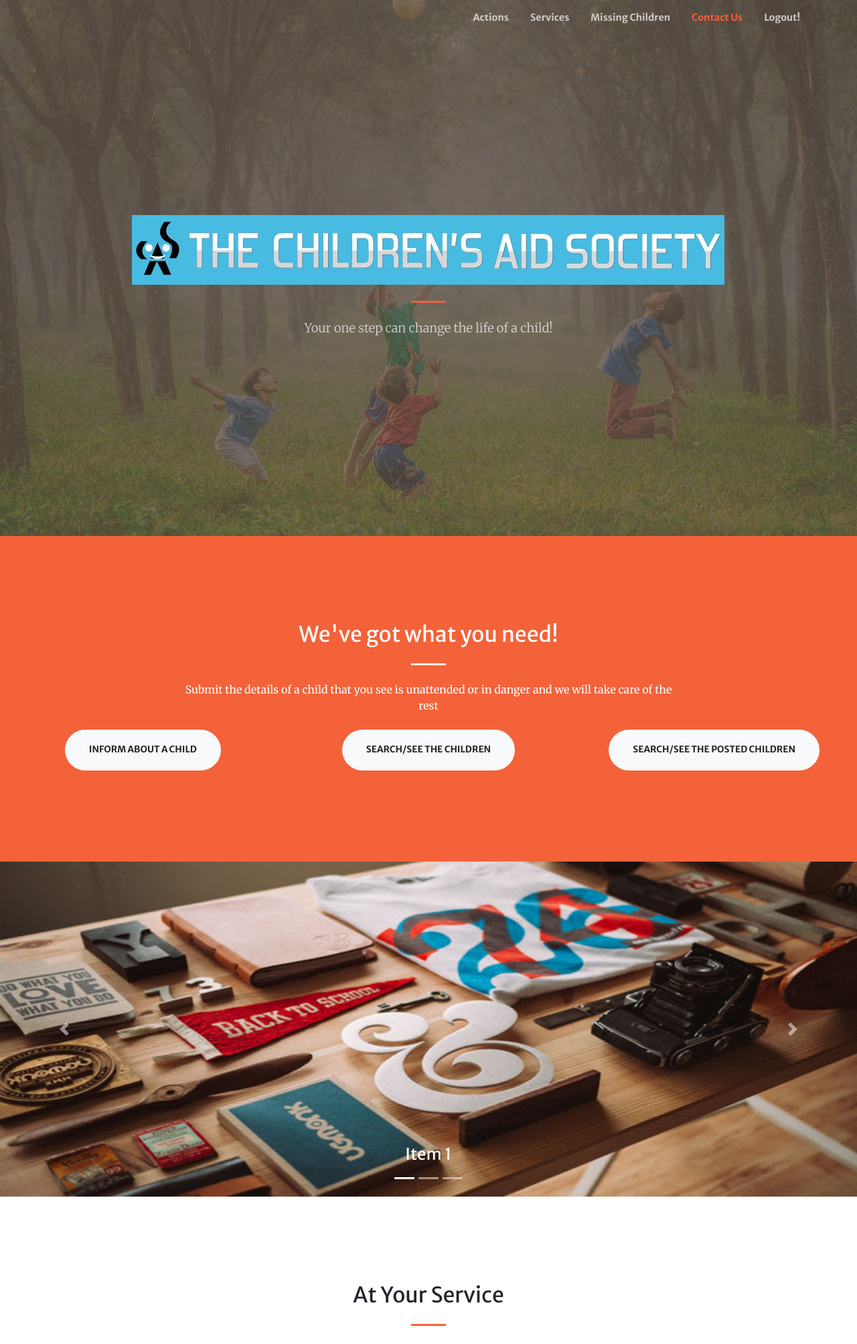
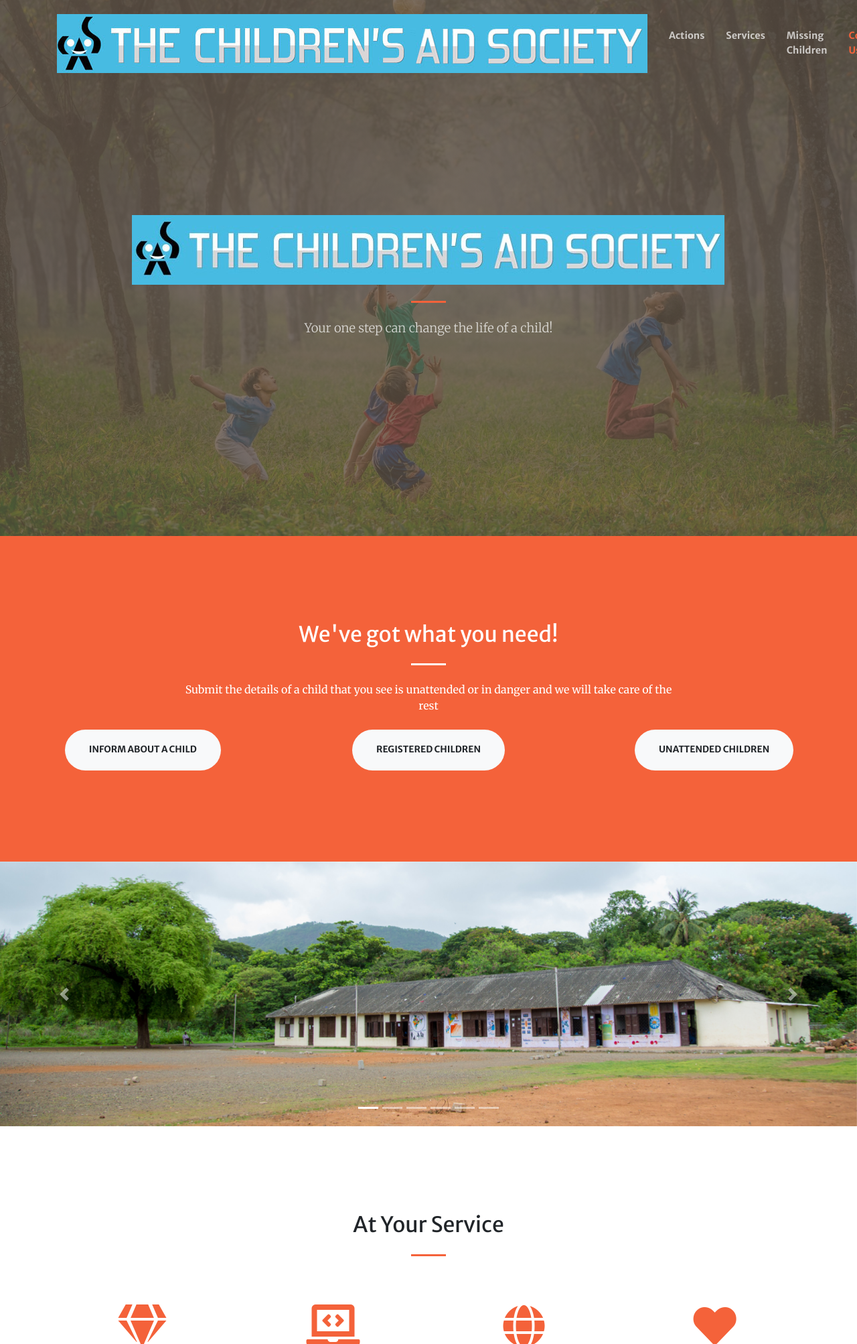
Before and after one commit to jishant07/children_aid, a PHP site: page / in a window 1280 px wide. Shown: the top 2006 px of the page at 67% size. Run offline with PHP 8.4, Linux system fonts and the light colour scheme; a user stored in the database is signed in.

Commit message:
Styling changes

```diff
--- a/index.php
+++ b/index.php
@@ -42,7 +42,7 @@ session_start();
   <!-- Navigation -->
   <nav class="navbar navbar-expand-lg navbar-light fixed-top py-3" id="mainNav">
     <div class="container">
-      <a class="navbar-brand js-scroll-trigger" id="logo" href="#page-top"></a>
+      <a class="navbar-brand js-scroll-trigger" id="logo" href="#page-top"><img src="./img/cas-mumbai-logo.jpg"></a>
       <button class="navbar-toggler navbar-toggler-right" type="button" data-toggle="collapse" data-target="#navbarResponsive" aria-controls="navbarResponsive" aria-expanded="false" aria-label="Toggle navigation">
         <span class="navbar-toggler-icon"></span>
       </button>
@@ -107,12 +107,12 @@ session_start();
         </div>
         <div class='col-lg-4'>
             <a class='btn btn-light btn-xl js-scroll-trigger mb-2' href='retrive_data.php'>
-              Search/See the children
+              Registered Children
             </a>
         </div>
         <div class='col-lg-4'>
             <a class='btn btn-light btn-xl js-scroll-trigger mb-2' href='minimal_data.php'>
-              Search/See the Posted Children
+              Unattended Children
             </a>
         </div>
         </div>
@@ -133,12 +133,12 @@ session_start();
     <div class='row' style='text-align:center;margin:auto;'>
     <div class='col-lg-6'>
       <a class='btn btn-light btn-xl js-scroll-trigger mb-2' href='retrive_data.php'>
-        Search/See the children
+        Registered Children
       </a>
     </div>
     <div class='col-lg-6'>
             <a class='btn btn-light btn-xl js-scroll-trigger mb-2' href='minimal_data.php'>
-              Search/See the Posted Children
+              Unattended Children
             </a>
         </div>
     </div>
@@ -151,19 +151,28 @@ session_start();
     <li data-target="#carouselExampleIndicators" data-slide-to="0" class="active"></li>
     <li data-target="#carouselExampleIndicators" data-slide-to="1"></li>
     <li data-target="#carouselExampleIndicators" data-slide-to="2"></li>
+    <li data-target="#carouselExampleIndicators" data-slide-to="3"></li>
+    <li data-target="#carouselExampleIndicators" data-slide-to="4"></li>
+    <li data-target="#carouselExampleIndicators" data-slide-to="5"></li>
   </ol>
   <div class="carousel-inner">
     <div class="carousel-item active">
-      <img class="d-block w-100" src="./img/portfolio/fullsize/1.jpg" alt="First slide" style="max-height: 500px;">
-      <div class="carousel-caption d-none d-md-block">
-        <h4>Item 1</h4>
-      </div>
+      <img class="d-block w-100" src="./img/1.jpg" alt="First slide" style="max-height: 500px;">
     </div>
     <div class="carousel-item">
-      <img class="d-block w-100" src="./img/portfolio/fullsize/2.jpg" alt="Second slide" style="max-height: 500px;">
+      <img class="d-block w-100" src="./img/2.jpg" alt="Second slide" style="max-height: 500px;">
     </div>
     <div class="carousel-item">
-      <img class="d-block w-100" src="./img/portfolio/fullsize/3.jpg" alt="Third slide" style="max-height: 500px;">
+      <img class="d-block w-100" src="./img/3.jpg" alt="Third slide" style="max-height: 500px;">
+    </div>
+    <div class="carousel-item">
+      <img class="d-block w-100" src="./img/4.jpg" alt="Third slide" style="max-height: 500px;">
+    </div>
+    <div class="carousel-item">
+      <img class="d-block w-100" src="./img/5.jpg" alt="Third slide" style="max-height: 500px;">
+    </div>
+    <div class="carousel-item">
+      <img class="d-block w-100" src="./img/6.jpg" alt="Third slide" style="max-height: 500px;">
     </div>
   </div>
   <a class="carousel-control-prev" href="#carouselExampleIndicators" role="button" data-slide="prev">
@@ -337,11 +346,11 @@ session_start();
 
   <!-- Custom scripts for this template -->
   <script src="js/creative.min.js"></script>
-  <!-- <script type="text/javascript">
+  <script type="text/javascript">
     $('#portfolio').carousel({
-      interval:500
+      interval:1000
     });
-  </script> -->
+  </script>
 </body>
 
 </html>
--- a/minimal_data.php
+++ b/minimal_data.php
@@ -67,9 +67,6 @@ input
 				<th>Name</th>
 				<th>Photo</th>
 				<th>Branch</th>
-				<th>File Number</th>
-				<th>Register Number</th>
-				<th>Aadhaar Number</th>
 				<th>Permanent Address</th>
 				<th>Local Address</th>
 				<th>Tehsil</th>
@@ -101,9 +98,6 @@ input
 			<img src="<?php if(!empty($row['photo_link'])){echo $row['photo_link'];}else{echo "img/default.jpg";} ?>" alt="No image here" height="200" width="200">
 		</td>
 		<td> <?php echo (!$res['branch'] ? "NA" : $res['branch']) ?> </td>
-		<td> <?php echo (!$res['file_number'] ? "NA" : $res['file_number']) ?> </td>
-		<td> <?php echo (!$res['reg_number'] ? "NA" : $res['reg_number']) ?> </td>
-		<td> <?php echo (!$res['aadhar_number'] ? "NA" : $res['aadhar_number']) ?> </td>
 		<td> <?php echo (!$res['perm_add'] ? "NA" : $res['perm_add']) ?> </td>
  		<td> <?php echo (!$res['loc_add'] ? "NA" : $res['loc_add']) ?> </td>
 		<td> <?php echo (!$res['tehsil'] ? "NA" : $res['tehsil']) ?> </td>
```
Also changed, not shown: minimal_form.php (+0 -14 lines), img/1.jpg (added), img/2.jpg (added), img/3.jpg (added), img/4.jpg (added), img/5.jpg (added), img/6.jpg (added), img/bg-01.jpg (deleted), img/cas-mumbai-logo.jpg (added), img/default.jpg (deleted), img/img-01.png (deleted), img/loader.gif (deleted), img/login_page_image.jpg (deleted).
